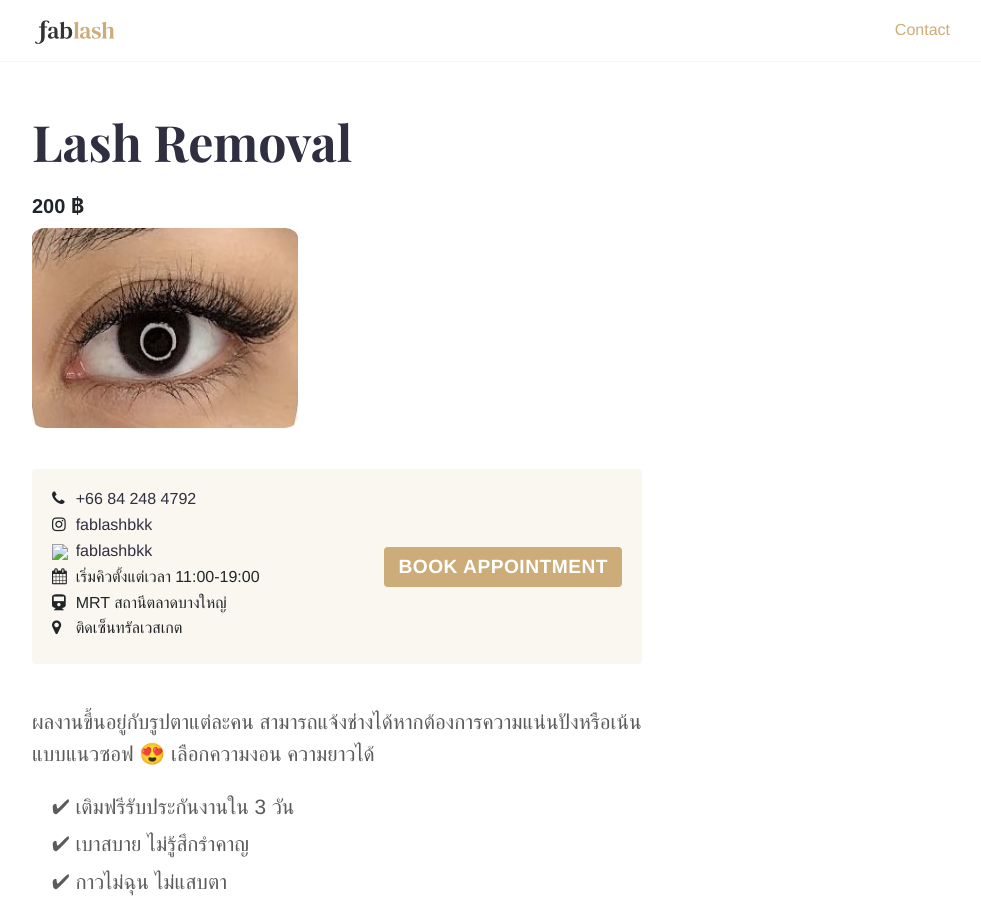
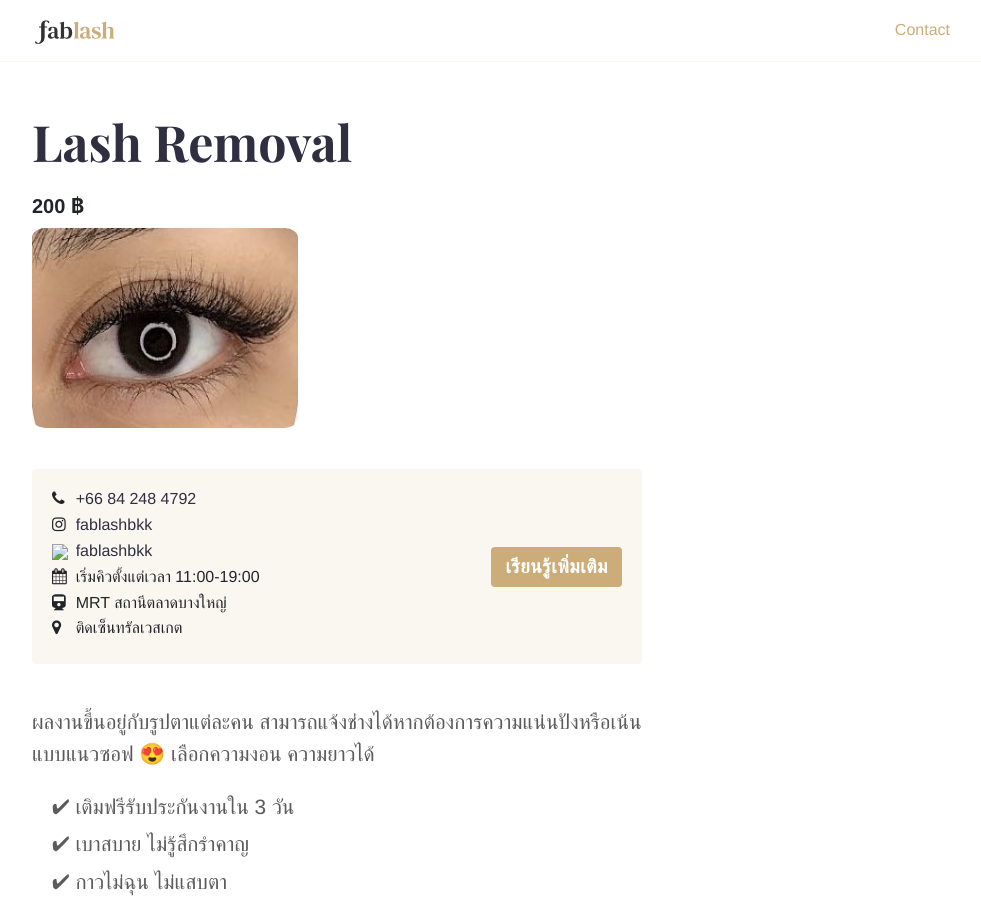
Before and after one commit to fablashbkk/fablashbkk.github.io, a Jekyll site: the page built from _services/lash_removal.md, in a window 1280 px wide and 900 px high. Shown: the whole window, without its empty margins (143-1124 px from the left). Built offline with Jekyll 4.4.1, drawn with Linux system fonts in a browser that asks for light colours; some of the changed text lies outside the part shown.

Commit message:
text update

```diff
--- a/_includes/book_button.html
+++ b/_includes/book_button.html
@@ -1,7 +1,7 @@
 <div class="strip">
   <div class="row justify-content-center" style="margin:0; margin-bottom:3em;">
     <div class="home-call-button">
-      <a class="book-conversion button" href="{{ site.data.contact.contact_button_link }}">BOOK NOW</a>
+      <a class="book-conversion button" href="{{ site.data.contact.contact_button_link }}">เรียนรู้เพิ่มเติม</a>
       <div style="text-align: center; margin-top:0.5em;">เริ่มคิวตั้งแต่เวลา 11:00-19:00</div>
     </div>
   </div>
--- a/_includes/call.html
+++ b/_includes/call.html
@@ -24,7 +24,7 @@
   </div>
     {% if include.show_button %}
       <div class="call-box-bottom">
-        <a class="contact-button-conversion button" href="{{ site.data.contact.contact_button_link }}">BOOK APPOINTMENT</a>
+        <a class="contact-button-conversion button" href="{{ site.data.contact.contact_button_link }}">เรียนรู้เพิ่มเติม</a>
       </div>
     {% endif %}
   <br/>
```
